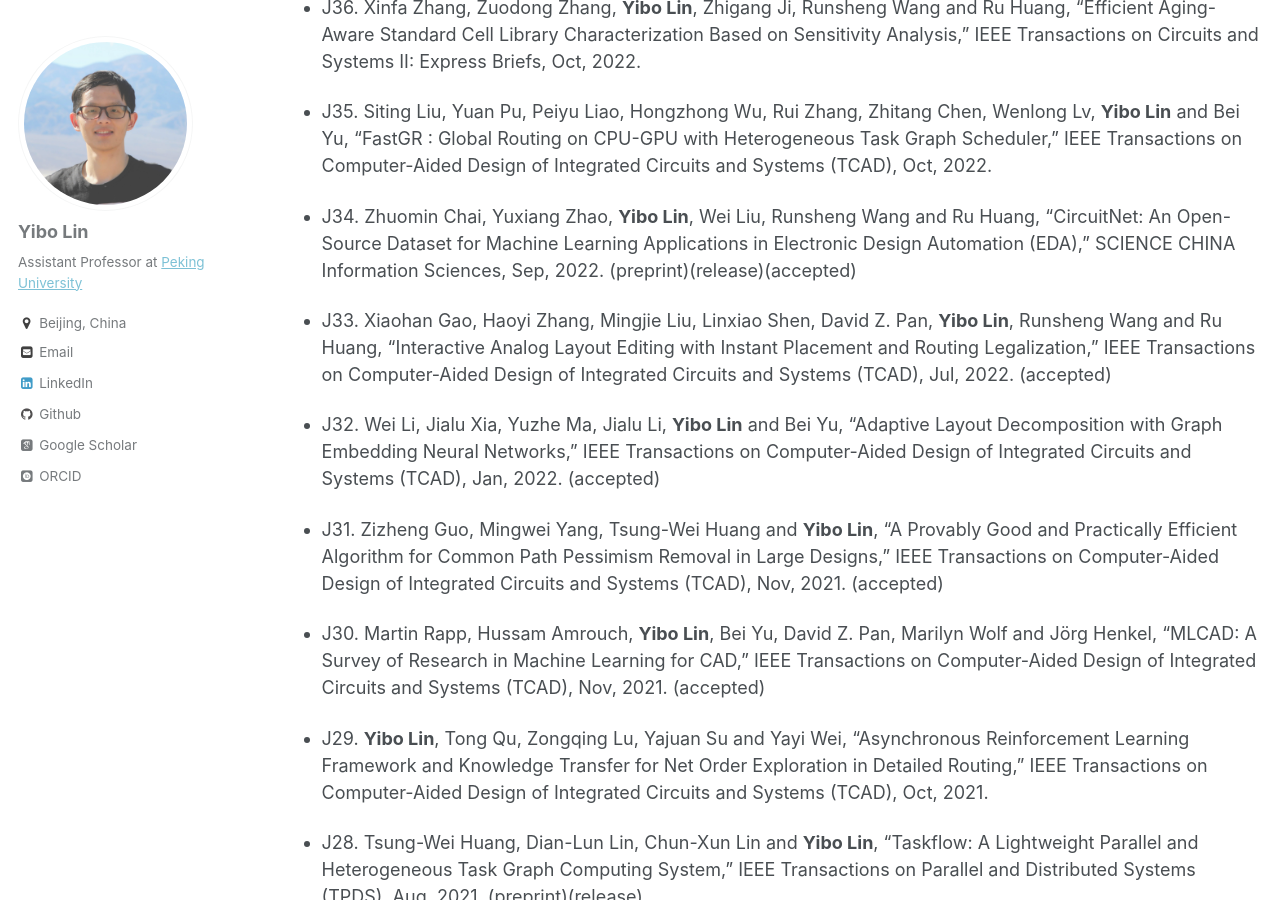
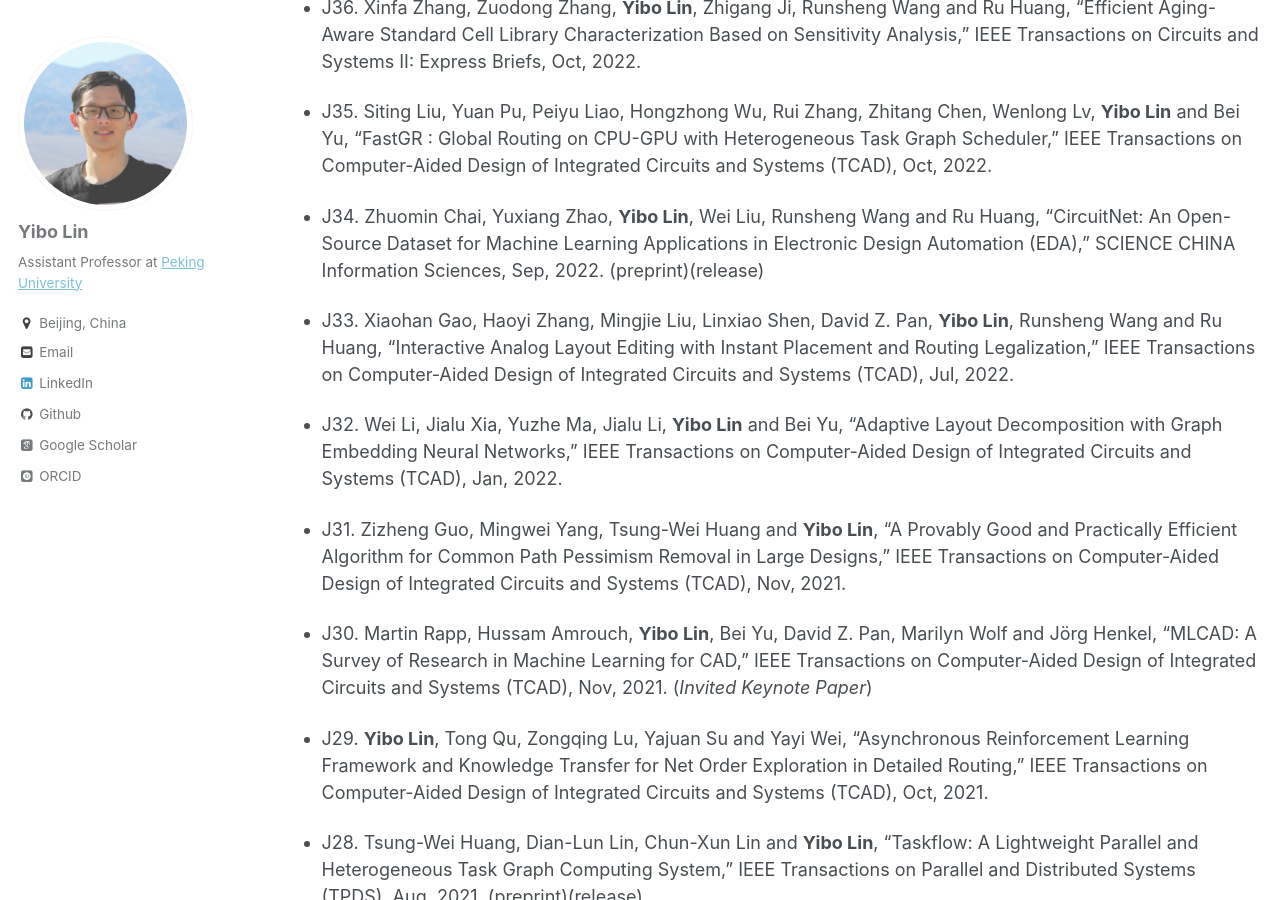
Before and after one commit to limbo018/limbo018.github.io, a Jekyll site: the page built from _pages/cv.md, in a window 1280 px wide and 900 px high, scrolled down 6054 px. Built offline with Jekyll 4.4.1, drawn with Linux system fonts in a browser that asks for light colours; some web fonts are replaced.

Commit message:
update mlcad as invited keynote paper

```diff
--- a/_includes/publications_cv.md
+++ b/_includes/publications_cv.md
@@ -31,15 +31,15 @@
 
 * J35. Siting Liu, Yuan Pu, Peiyu Liao, Hongzhong Wu, Rui Zhang, Zhitang Chen, Wenlong Lv, **Yibo Lin** and Bei Yu, "[FastGR : Global Routing on CPU-GPU with Heterogeneous Task Graph Scheduler](https://doi.org/10.1109/TCAD.2022.3217668)," IEEE Transactions on Computer-Aided Design of Integrated Circuits and Systems (TCAD), Oct, 2022.
 
-* J34. Zhuomin Chai, Yuxiang Zhao, **Yibo Lin**, Wei Liu, Runsheng Wang and Ru Huang, "[CircuitNet: An Open-Source Dataset for Machine Learning Applications in Electronic Design Automation (EDA)](https://www.sciengine.com/SCIS/doi/10.1007/s11432-022-3571-8)," SCIENCE CHINA Information Sciences, Sep, 2022. ([preprint](https://arxiv.org/pdf/2208.01040){: .share-button-noborder})([release](https://circuitnet.github.io){: .share-button-noborder})(accepted)
+* J34. Zhuomin Chai, Yuxiang Zhao, **Yibo Lin**, Wei Liu, Runsheng Wang and Ru Huang, "[CircuitNet: An Open-Source Dataset for Machine Learning Applications in Electronic Design Automation (EDA)](https://www.sciengine.com/SCIS/doi/10.1007/s11432-022-3571-8)," SCIENCE CHINA Information Sciences, Sep, 2022. ([preprint](https://arxiv.org/pdf/2208.01040){: .share-button-noborder})([release](https://circuitnet.github.io){: .share-button-noborder})
 
-* J33. Xiaohan Gao, Haoyi Zhang, Mingjie Liu, Linxiao Shen, David Z. Pan, **Yibo Lin**, Runsheng Wang and Ru Huang, "[Interactive Analog Layout Editing with Instant Placement and Routing Legalization](https://doi.org/10.1109/TCAD.2022.3190234)," IEEE Transactions on Computer-Aided Design of Integrated Circuits and Systems (TCAD), Jul, 2022. (accepted)
+* J33. Xiaohan Gao, Haoyi Zhang, Mingjie Liu, Linxiao Shen, David Z. Pan, **Yibo Lin**, Runsheng Wang and Ru Huang, "[Interactive Analog Layout Editing with Instant Placement and Routing Legalization](https://doi.org/10.1109/TCAD.2022.3190234)," IEEE Transactions on Computer-Aided Design of Integrated Circuits and Systems (TCAD), Jul, 2022.
 
-* J32. Wei Li, Jialu Xia, Yuzhe Ma, Jialu Li, **Yibo Lin** and Bei Yu, "[Adaptive Layout Decomposition with Graph Embedding Neural Networks](https://doi.org/10.1109/TCAD.2022.3140729)," IEEE Transactions on Computer-Aided Design of Integrated Circuits and Systems (TCAD), Jan, 2022. (accepted)
+* J32. Wei Li, Jialu Xia, Yuzhe Ma, Jialu Li, **Yibo Lin** and Bei Yu, "[Adaptive Layout Decomposition with Graph Embedding Neural Networks](https://doi.org/10.1109/TCAD.2022.3140729)," IEEE Transactions on Computer-Aided Design of Integrated Circuits and Systems (TCAD), Jan, 2022.
 
-* J31. Zizheng Guo, Mingwei Yang, Tsung-Wei Huang and **Yibo Lin**, "[A Provably Good and Practically Efficient Algorithm for Common Path Pessimism Removal in Large Designs](https://doi.org/10.1109/TCAD.2021.3124758)," IEEE Transactions on Computer-Aided Design of Integrated Circuits and Systems (TCAD), Nov, 2021. (accepted)
+* J31. Zizheng Guo, Mingwei Yang, Tsung-Wei Huang and **Yibo Lin**, "[A Provably Good and Practically Efficient Algorithm for Common Path Pessimism Removal in Large Designs](https://doi.org/10.1109/TCAD.2021.3124758)," IEEE Transactions on Computer-Aided Design of Integrated Circuits and Systems (TCAD), Nov, 2021.
 
-* J30. Martin Rapp, Hussam Amrouch, **Yibo Lin**, Bei Yu, David Z. Pan, Marilyn Wolf and Jörg Henkel, "[MLCAD: A Survey of Research in Machine Learning for CAD](https://doi.org/10.1109/TCAD.2021.3124762)," IEEE Transactions on Computer-Aided Design of Integrated Circuits and Systems (TCAD), Nov, 2021. (accepted)
+* J30. Martin Rapp, Hussam Amrouch, **Yibo Lin**, Bei Yu, David Z. Pan, Marilyn Wolf and Jörg Henkel, "[MLCAD: A Survey of Research in Machine Learning for CAD](https://doi.org/10.1109/TCAD.2021.3124762)," IEEE Transactions on Computer-Aided Design of Integrated Circuits and Systems (TCAD), Nov, 2021. (*Invited Keynote Paper*)
 
 * J29. **Yibo Lin**, Tong Qu, Zongqing Lu, Yajuan Su and Yayi Wei, "[Asynchronous Reinforcement Learning Framework and Knowledge Transfer for Net Order Exploration in Detailed Routing](https://doi.org/10.1109/TCAD.2021.3117505)," IEEE Transactions on Computer-Aided Design of Integrated Circuits and Systems (TCAD), Oct, 2021.
 
--- a/ref/publications.bib
+++ b/ref/publications.bib
@@ -1458,8 +1458,8 @@ annotatecv={},
   year      = {2021},
   month     = {November},
   publishlink={https://doi.org/10.1109/TCAD.2021.3124762},
-  annotateweb={},
-  annotatecv={},
+  annotateweb={(*Invited Keynote Paper*)},
+  annotatecv={(\textbf{Invited Keynote paper})},
 }
 @article{DFM_TCAD2021_Li,
   title={Adaptive Layout Decomposition with Graph Embedding Neural Networks},
```
Also changed, not shown: _pages/publications.md (+2 -5 lines), 3 other files.
